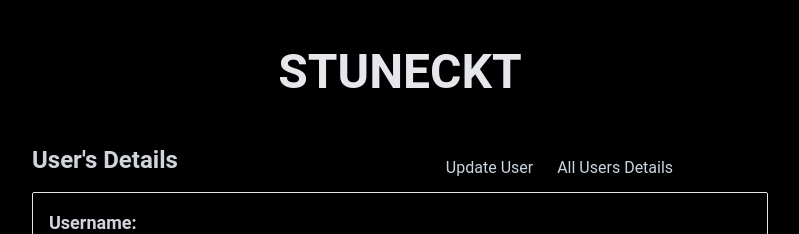
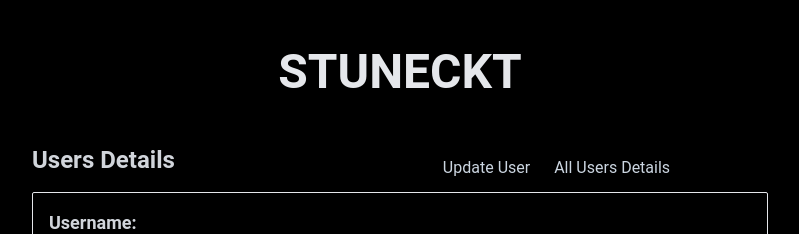
Before and after one commit to tanishsingla51/ARWEAVE-DEV-CHALLANGE, a React (Vite) app in the folder frontend/: page /dashboard in a window 1280 px wide. Shown: the top 234 px of the page, without its empty margins (240-1039 px from the left). Built offline with nearby package versions, Linux system fonts and the light colour scheme; no server answers.

Commit message:
"resolved errors"

```diff
--- a/frontend/src/pages/UserDetails.jsx
+++ b/frontend/src/pages/UserDetails.jsx
@@ -27,7 +27,7 @@ const AllPost = () => {
   return (
     <div className="app p-4 ">
       <div className="flex">
-        <h2 className="text-2xl font-bold mb-4 pr-64">User's Details</h2>
+        <h2 className="text-2xl font-bold mb-4 pr-64">Users Details</h2>
         <Link to="/update" className="text-white">
           <button className="bg-black p-3 border rounded-full">
             Update User
```
